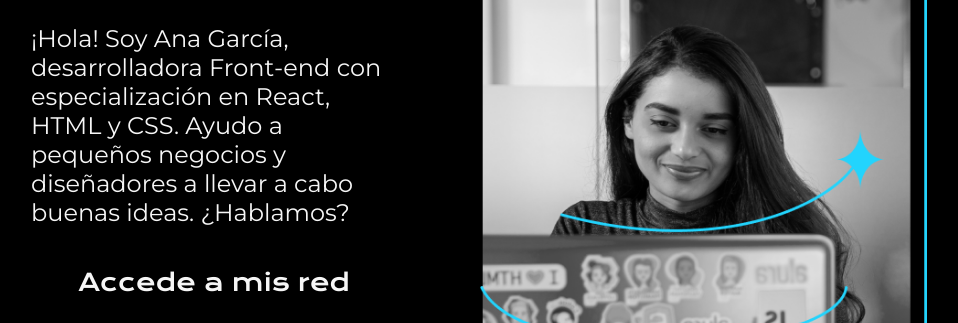
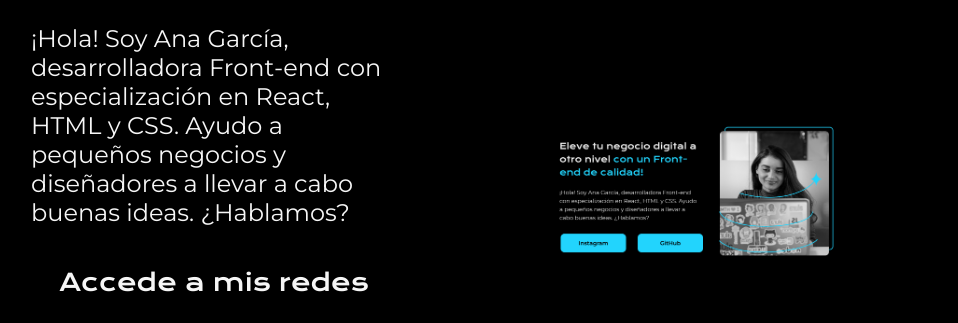
Before and after one commit to zamorajg/portafolio, a plain HTML site: page index.html in a window 1280 px wide. Shown: the part 335-658 px from the top of the page, without its empty margins (161-1119 px from the left). Drawn offline with nearby package versions, Linux system fonts and the light colour scheme.

Commit message:
Update index.html
prueba de camcio

```diff
--- a/index.html
+++ b/index.html
@@ -28,7 +28,7 @@
 
                 </p>
                 <div class="presentacion__enlaces">
-                    <h2 class="presentacion__enlaces__subtitulo">Accede a mis red</h2>
+                    <h2 class="presentacion__enlaces__subtitulo">Accede a mis redes</h2>
                     <a class="presentacion__enlaces__link" href="https://github.com/">
                         <img src="./imagen/github.png">
                         Github
@@ -44,7 +44,7 @@
                 </div>
 
         </section>
-            <img class="presentacion__imagen" src="./imagen/imagem.png" alt="Foto de Ana García desarrolando un proyecto">
+            <img class="presentacion__imagen" src="./imagen/Portafolio - Curso.png" alt="Foto de Ana García desarrolando un proyecto">
     </main>
     <footer class="footer">
         <p>Desarrollado por Jose Zamora</p>
```
